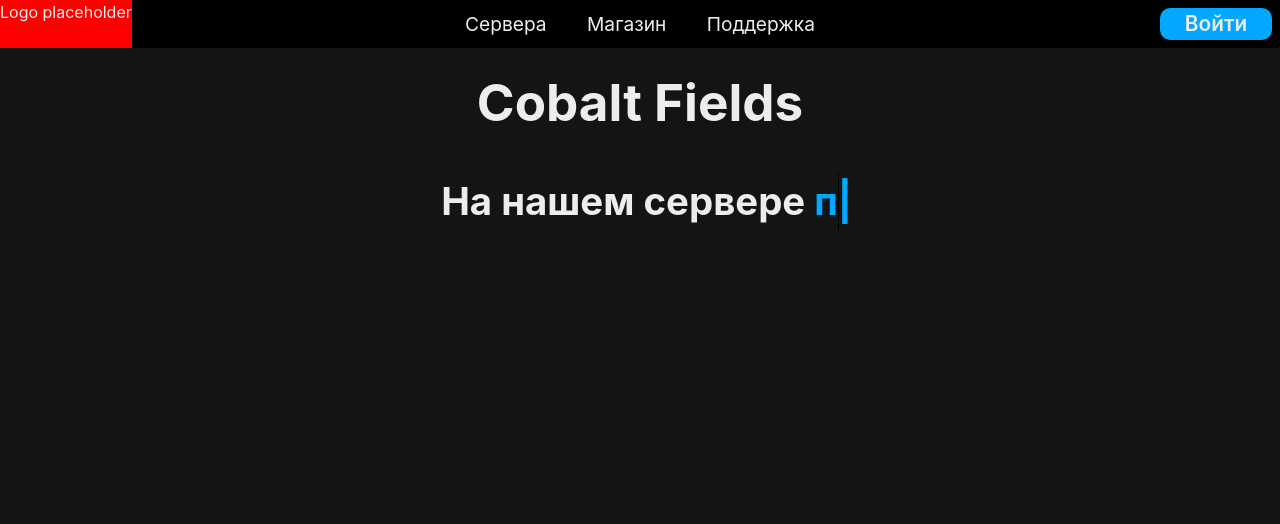
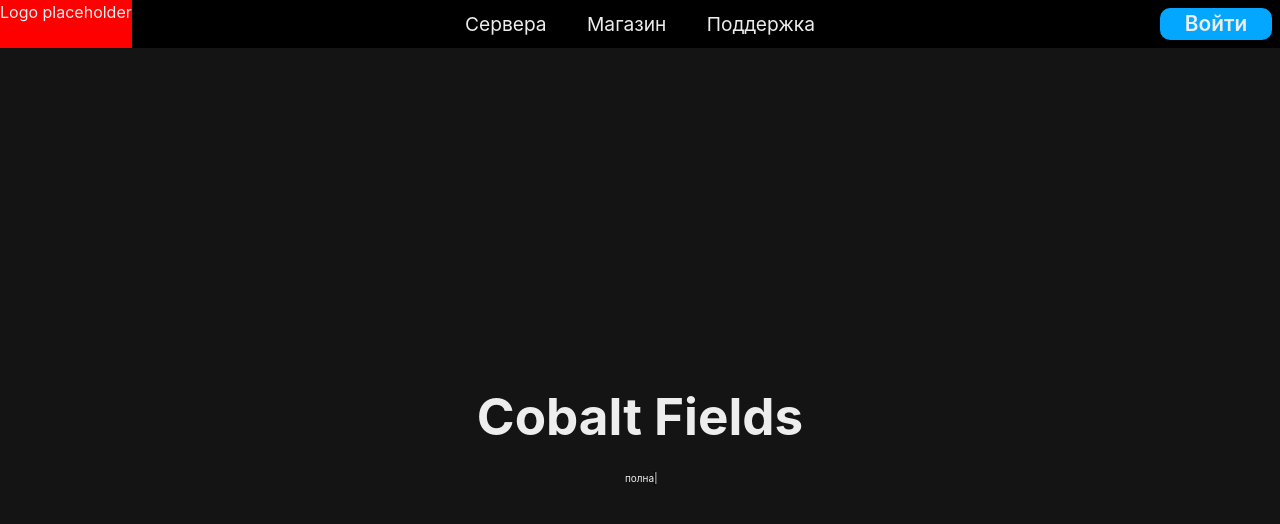
Before and after one commit to RustCobaltFields/CobaltFieldsWeb, a Next.js app: page / in a window 1280 px wide. Shown: the top 524 px of the page. Built offline with nearby package versions, Linux system fonts and the light colour scheme; no server answers.

Commit message:
Integrate new TypeWriter module, remove old variant

```diff
--- a/src/app/dynamic_title.tsx
+++ b/src/app/[DEPRECATED] dynamic_title.tsx
@@ -1,7 +1,4 @@
 "use client"
-
-//TODO: вынести стили dynamic_title в отдельный файл
-//TODO: (возможно) сделать полноценный модуль dynamic_title с параметрами
 
 import {useEffect, useState} from "react";
 
--- a/src/app/page.tsx
+++ b/src/app/page.tsx
@@ -3,17 +3,27 @@
 import "@/module/header/header.module"
 import HeaderModule from "@/module/header/header.module";
 import "./page.css"
-import DynamicTitle from "./dynamic_title";
+// import DynamicTitle from "./dynamic_title";
+import TypeWriter from "@/module/type_writer/type_writer.module";
 
+const typeWriterStrings = [
+    "высокий онлайн",
+    "полная ванила",
+    "низкий пинг",
+    "активная администрация",
+    "доступны скины на постройки",
+    "вайпы раз в две недели"
+]
 
 export default async function Page() {
     return <>
         <HeaderModule />
-        <div className={"pageContainer"}>
+        <div className={"pageContainer centerChild"}>
             <div className={"serverTitle"}>
                 Cobalt Fields
             </div>
-            <DynamicTitle/>
+            {/*<DynamicTitle/>*/}
+            <TypeWriter strings={typeWriterStrings} delayAfterDelete={1000} delayAfterPrint={1000} delayBetweenSymbol={100} />
         </div>
     </>
 }
```
